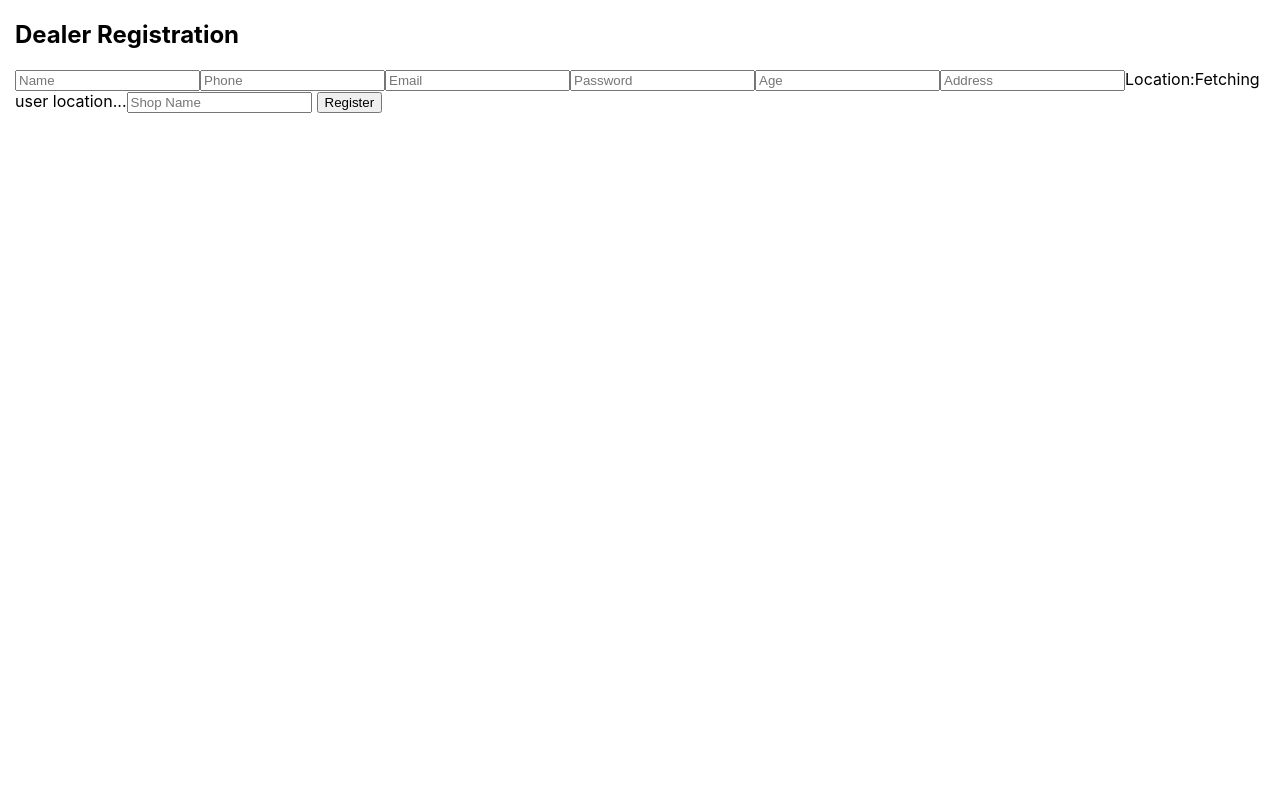
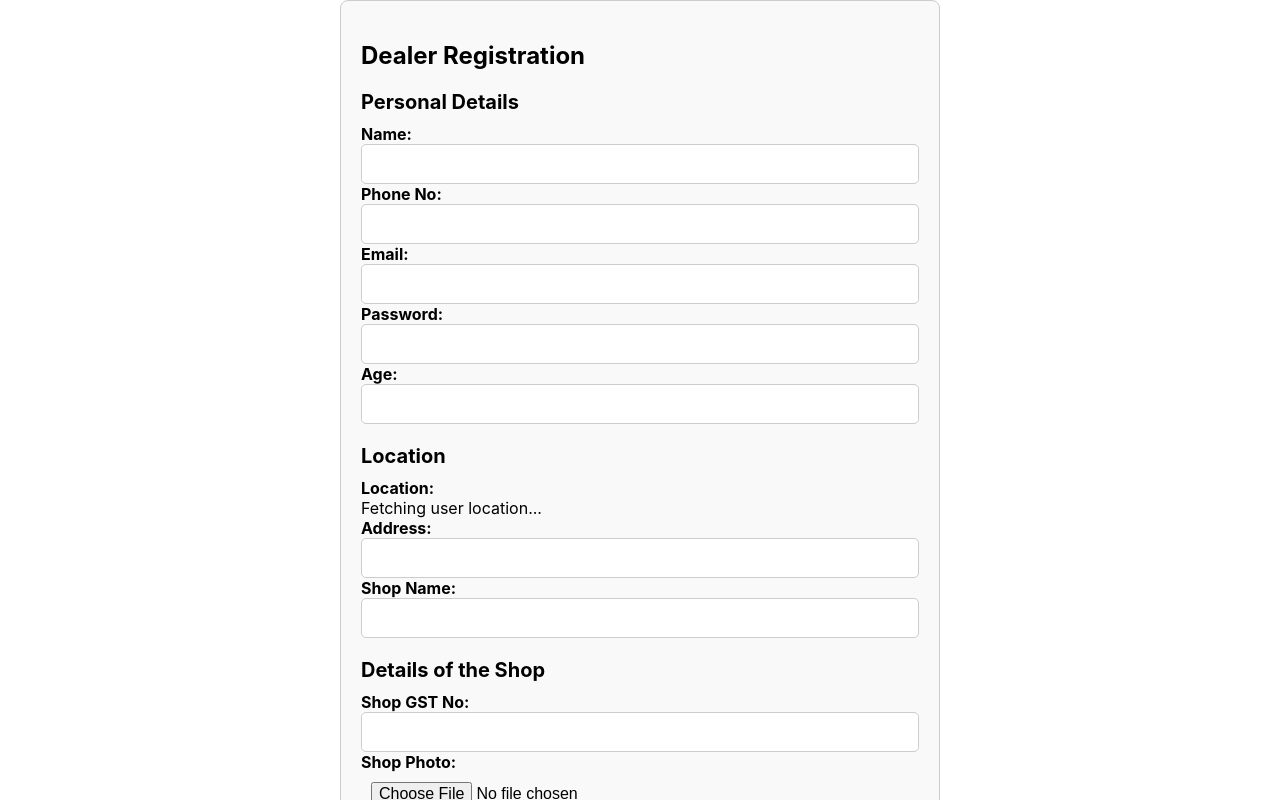
Before and after one commit to prasad217/local-front-end, a React (Create React App) app: page /dealer/register in a window 1280 px wide. Built offline with nearby package versions, Linux system fonts and the light colour scheme; no server answers.

Commit message:
nearby cart page adding according to dealers

```diff
--- a/src/components/DealerRegistration.jsx
+++ b/src/components/DealerRegistration.jsx
@@ -1,7 +1,8 @@
 import React, { useState, useEffect } from 'react';
+import styles from './DealerRegistration.module.css'; // Import CSS module
 
 function DealerRegistration() {
-    const [registrationForm, setRegistrationForm] = useState({
+  const [formData, setFormData] = useState({
     name: '',
     phone: '',
     email: '',
@@ -9,68 +10,81 @@ function DealerRegistration() {
     age: '',
     address: '',
     locationLink: '',
-        shopName: ''
+    shopName: '',
+    shopGST: '',
+    shopPhoto: null,
+    storeType: '',
+    openDays: {
+      sunday: false,
+      monday: false,
+      tuesday: false,
+      wednesday: false,
+      thursday: false,
+      friday: false,
+      saturday: false
+    },
+    openingTime: '',
+    closingTime: ''
   });
-    const [otp, setOtp] = useState('');
-    const [emailForOtp, setEmailForOtp] = useState('');
 
   useEffect(() => {
     getLocation();
   }, []);
 
   const handleInputChange = (e) => {
-        setRegistrationForm({ ...registrationForm, [e.target.name]: e.target.value });
+    const { name, value, type } = e.target;
+    console.log(`Name: ${name}, Value: ${value}`);
+
+    const newValue = type === 'file' ? e.target.files[0] : value;
+    setFormData(prevState => ({
+      ...prevState,
+      [name]: newValue
+    }));
   };
 
-    const handleSubmit = (e) => {
-        e.preventDefault();
-        fetch('http://localhost:3001/dealer/register', {
-            method: 'POST',
-            headers: {
-                'Content-Type': 'application/json',
-            },
-            body: JSON.stringify(registrationForm),
-        })
-        .then(response => response.json())
-        .then(data => {
-            alert(data.message);
-            if (data.success) {
-                setEmailForOtp(registrationForm.email);
+
+  const handleDayChange = (e) => {
+    const { name, checked } = e.target;
+    setFormData(prevState => ({
+      ...prevState,
+      openDays: {
+        ...prevState.openDays,
+        [name]: checked
       }
-        })
-        .catch((error) => {
-            console.error('Error:', error);
-        });
+    }));
   };
 
-    const handleOtpChange = (e) => {
-        setOtp(e.target.value);
+  const handleSubmit = async (e) => {
+    e.preventDefault();
+    // Assuming you have an endpoint /api/dealer/register to handle the post request
+    try {
+      const formDataToSend = new FormData();
+      Object.entries(formData).forEach(([key, value]) => {
+        formDataToSend.append(key, value);
+      });
+      const response = await fetch('http://localhost:3001/dealer/register', {
+        method: 'POST',
+        body: formDataToSend
+      });
+
+      if (!response.ok) throw new Error('Failed to register');
+      // Handle success
+      console.log('Dealer registered successfully');
+    } catch (error) {
+      console.error('Error registering dealer:', error);
+    }
   };
 
-    const verifyOtp = (e) => {
-        e.preventDefault();
-        fetch('http://localhost:3001/dealer/verify-otp', {
-            method: 'POST',
-            headers: {
-                'Content-Type': 'application/json',
-            },
-            body: JSON.stringify({ email: emailForOtp, otp }),
-        })
-        .then(response => response.json())
-        .then(data => {
-            alert(data.message);
-        })
-        .catch((error) => {
-            console.error('Error:', error);
-        });
-    };
 
   const getLocation = () => {
     if (navigator.geolocation) {
       navigator.geolocation.getCurrentPosition(
         (position) => {
-                    const locationLink = `https://www.google.com/maps?q=${position.coords.latitude},${position.coords.longitude}`;
-                    setRegistrationForm(prevState => ({
+          const latitude = position.coords.latitude;
+          const longitude = position.coords.longitude;
+          const locationLink = `https://www.google.com/maps?q=${latitude},${longitude}`;
+
+          setFormData(prevState => ({
             ...prevState,
             locationLink
           }));
@@ -86,43 +100,96 @@ function DealerRegistration() {
   };
 
   return (
-        <div className="container">
+    <div className={styles.container}>
       <h2>Dealer Registration</h2>
       <form onSubmit={handleSubmit}>
-                <input type="text" name="name" placeholder="Name" value={registrationForm.name} onChange={handleInputChange} />
-                <input type="tel" name="phone" placeholder="Phone" value={registrationForm.phone} onChange={handleInputChange} />
-                <input type="email" name="email" placeholder="Email" value={registrationForm.email} onChange={handleInputChange} />
-                <input type="password" name="password" placeholder="Password" value={registrationForm.password} onChange={handleInputChange} />
-                <input type="number" name="age" placeholder="Age" value={registrationForm.age} onChange={handleInputChange} />
-                <input type="text" name="address" placeholder="Address" value={registrationForm.address} onChange={handleInputChange} />
+        <div className={styles.template}>
+          <h3>Personal Details</h3>
+          <div className="form-group">
+            <label htmlFor="name">Name:</label>
+            <input type="text" id="name" name="name" required onChange={handleInputChange} />
+          </div>
+          <div className="form-group">
+            <label htmlFor="phone">Phone No:</label>
+            <input type="tel" id="phone" name="phone" required onChange={handleInputChange} />
+          </div>
+          <div className="form-group">
+            <label htmlFor="email">Email:</label>
+            <input type="email" id="email" name="email" required onChange={handleInputChange} />
+          </div>
+          <div className="form-group">
+            <label htmlFor="password">Password:</label>
+            <input type="password" id="password" name="password" required onChange={handleInputChange} />
+          </div>
+          <div className="form-group">
+            <label htmlFor="age">Age:</label>
+            <input type="number" id="age" name="age" required onChange={handleInputChange} />
+          </div>
+        </div>
+
+        <div className={styles.template}>
+          <h3>Location</h3>
+          <div className="form-group">
             <label htmlFor="location">Location:</label>
             <span id="user-location">
-                    {registrationForm.locationLink ? (
-                        <a href={registrationForm.locationLink} target="_blank" rel="noopener noreferrer">View your location</a>
+              {formData.locationLink ? (
+                <a href={formData.locationLink} target="_blank" rel="noopener noreferrer">View your location</a>
               ) : (
                 'Fetching user location...'
               )}
             </span>
-                <input type="text" name="shopName" placeholder="Shop Name" value={registrationForm.shopName} onChange={handleInputChange} />
+          </div>
+          <div className="form-group">
+            <label htmlFor="address">Address:</label>
+            <input type="text" id="address" name="address" required onChange={handleInputChange} />
+          </div>
+          <input type="hidden" id="location-link" name="locationLink" value={formData.locationLink} />
+          <div className="form-group">
+            <label htmlFor="shopName">Shop Name:</label>
+            <input type="text" id="shopName" name="shopName" required onChange={handleInputChange} />
+          </div>
+        </div>
+
+        <div className={styles.template}>
+          <h3>Details of the Shop</h3>
+          <div className="form-group">
+            <label htmlFor="shopGST">Shop GST No:</label>
+            <input type="text" id="shopGST" name="shopGST" onChange={handleInputChange} />
+          </div>
+          <div className="form-group">
+            <label htmlFor="shopPhoto">Shop Photo:</label>
+            <input type="file" id="shopPhoto" name="shopPhoto" accept="image/*" onChange={handleInputChange} />
+          </div>
+        </div>
+
+        <div className={styles.template}>
+          <h3>Shop Opening Times</h3>
+          <div className={styles.openingTime}>
+            {Object.keys(formData.openDays).map(day => (
+              <div key={day}>
+                <label htmlFor={day}>{day.charAt(0).toUpperCase() + day.slice(1)}:</label>
+                <input
+                  type="checkbox"
+                  id={day}
+                  name={day}
+                  checked={formData.openDays[day]}
+                  onChange={handleDayChange}
+                />
+              </div>
+            ))}
+          </div>
+          <div className="form-group">
+            <label htmlFor="openingTime">Opening Time:</label>
+            <input type="time" id="openingTime" name="openingTime" required onChange={handleInputChange} />
+          </div>
+          <div className="form-group">
+            <label htmlFor="closingTime">Closing Time:</label>
+            <input type="time" id="closingTime" name="closingTime" required onChange={handleInputChange} />
+          </div>
+        </div>
+
         <button type="submit">Register</button>
       </form>
-            {emailForOtp && (
-                <>
-                   <h2>Verify OTP</h2>
-                    <form onSubmit={verifyOtp}>
-                        <label htmlFor="otpInput">OTP:</label> {/* Ensure this label is correctly associated */}
-                        <input
-                            type="text"
-                            id="otpInput" // This id matches the htmlFor of the label
-                            placeholder="Enter OTP"
-                            value={otp}
-                            onChange={handleOtpChange}
-                            required
-                        />
-                        <button type="submit">Verify OTP</button>
-                    </form>
-                </>
-            )}
     </div>
   );
 }
--- /dev/null
+++ b/src/components/DealerRegistration.module.css
@@ -0,0 +1,165 @@
+.container {
+    max-width: 600px;
+    margin: 0 auto;
+    padding: 20px;
+    border: 1px solid #ccc;
+    border-radius: 8px;
+    background-color: #f9f9f9;
+  }
+
+  .template {
+    margin-bottom: 20px;
+  }
+
+  .template h3 {
+    font-size: 20px;
+    margin-bottom: 10px;
+  }
+
+  .form-group {
+    margin-bottom: 15px;
+  }
+
+  label {
+    font-weight: bold;
+    display: block;
+  }
+
+  input[type="text"],
+  input[type="tel"],
+  input[type="email"],
+  input[type="password"],
+  input[type="number"],
+  select {
+    width: 100%;
+    padding: 10px;
+    font-size: 16px;
+    border: 1px solid #ccc;
+    border-radius: 5px;
+  }
+
+  input[type="file"] {
+    width: 100%;
+    padding: 10px;
+    font-size: 16px;
+  }
+
+  button[type="submit"] {
+    padding: 10px 20px;
+    font-size: 16px;
+    background-color: #007bff;
+    color: #fff;
+    border: none;
+    border-radius: 5px;
+    cursor: pointer;
+  }
+
+  button[type="submit"]:hover {
+    background-color: #0056b3;
+  }
+
+  #user-location {
+    display: block;
+    margin-top: 5px;
+  }
+
+  #user-location a {
+    color: #007bff;
+    text-decoration: none;
+  }
+
+  #user-location a:hover {
+    text-decoration: underline;
+  }.container {
+    max-width: 600px;
+    margin: 0 auto;
+    padding: 20px;
+    border: 1px solid #ccc;
+    border-radius: 8px;
+    background-color: #f9f9f9;
+  }
+
+  .template {
+    margin-bottom: 20px;
+  }
+
+  .template h3 {
+    font-size: 20px;
+    margin-bottom: 10px;
+  }
+
+  .form-group {
+    margin-bottom: 15px;
+  }
+
+  label {
+    font-weight: bold;
+    display: block;
+  }
+
+  input[type="text"],
+  input[type="tel"],
+  input[type="email"],
+  input[type="password"],
+  input[type="number"],
+  select {
+    width: 100%;
+    padding: 10px;
+    font-size: 16px;
+    border: 1px solid #ccc;
+    border-radius: 5px;
+  }
+
+  input[type="file"] {
+    width: 100%;
+    padding: 10px;
+    font-size: 16px;
+  }
+
+  button[type="submit"] {
+    padding: 10px 20px;
+    font-size: 16px;
+    background-color: #007bff;
+    color: #fff;
+    border: none;
+    border-radius: 5px;
+    cursor: pointer;
+  }
+
+  button[type="submit"]:hover {
+    background-color: #0056b3;
+  }
+
+  #user-location {
+    display: block;
+    margin-top: 5px;
+  }
+
+  #user-location a {
+    color: #007bff;
+    text-decoration: none;
+  }
+
+  #user-location a:hover {
+    text-decoration: underline;
+  }
+
+  /* Adjustments for Shop Opening Times */
+  .openingTime {
+    display: flex;
+    flex-wrap: wrap;
+  }
+
+  .openingTime > div {
+    width: 50%;
+  }
+
+
+  .openingTime {
+    display: grid;
+    grid-template-columns: 1fr 1fr;
+  }
+
+  .openingTime div {
+    margin-bottom: 5px;
+  }
--- a/src/components/Navbar.jsx
+++ b/src/components/Navbar.jsx
@@ -98,11 +98,7 @@ function Navbar() {
               <Link to="/signin">Sign In</Link>
             </div>
           )}
-          <div className="navRight">
-            <Link to="/dealers/nearby" className="nearbyStoresButton">
-              Get Nearby Stores
-            </Link>
-          </div>
+
         </div>
       </div>
     </nav>
--- a/src/components/NearbyCheckout.jsx
+++ b/src/components/NearbyCheckout.jsx
@@ -6,52 +6,99 @@ function NearbyCheckout() {
   const [addresses, setAddresses] = useState([]);
   const [selectedAddress, setSelectedAddress] = useState('');
   const [cartItems, setCartItems] = useState([]);
+  const [address, setAddress] = useState({
+    name: '',
+    door_no: '',
+    address_lane: '',
+    landmark: '',
+    pincode: '',
+    city: '',
+    state: '',
+    phonenumber: '',
+  });
   const [error, setError] = useState('');
-  const [userLongitude, setUserLongitude] = useState(null);
+  const [showAddressForm, setShowAddressForm] = useState(false);
 
-  // Fetch user's longitude
+  // Fetch addresses and cart items
   useEffect(() => {
-    fetch(`http://localhost:3000/api/user/longitude`, {
-      method: 'GET',
-      credentials: 'include',
-    })
-      .then(response => response.json())
-      .then(data => {
-        setUserLongitude(data.longitude);
-      })
-      .catch(error => {
-        console.error('Error fetching user longitude:', error);
-      });
-  }, []);
-
-  // Fetch nearby addresses
-  useEffect(() => {
-    if (userLongitude !== null) {
     fetch(`http://localhost:3000/api/users/nearby-addresses`, {
       method: 'GET',
       credentials: 'include',
     })
     .then(response => response.json())
     .then(data => {
-          // Filter addresses based on user's longitude
-          const filteredAddresses = data.filter(address => address.longitude === userLongitude);
-          setAddresses(filteredAddresses);
-          if (filteredAddresses.length > 0) {
-            setSelectedAddress(filteredAddresses[0].id);
+      setAddresses(data);
+      if (data.length > 0) {
+        setSelectedAddress(data[0].id);
       }
     })
     .catch(error => {
       console.error('Error:', error);
-          setError('Failed to load nearby addresses. Please try again later.');
+      setError('Failed to load addresses. Please try again later.');
     });
+
+    fetch('http://localhost:3000/api/nearby/cart', {
+      method: 'GET',
+      credentials: 'include',
+    })
+    .then(response => {
+      if (!response.ok) {
+        throw new Error('Failed to fetch');
       }
-  }, [userLongitude]);
-  // Rest of the component code...
+      return response.json();
+    })
+    .then(data => {
+      setCartItems(data);
+    })
+    .catch(error => {
+      console.error('Error:', error);
+    });
+  }, []);
+
   const handleSelectAddress = event => {
     setSelectedAddress(event.target.value);
   };
 
-  // Calculate totalPrice
+  const handleInputChange = e => {
+    const { name, value } = e.target;
+    setAddress(prevState => ({
+      ...prevState,
+      [name]: value,
+    }));
+  };
+
+  const handleSubmit = async e => {
+    e.preventDefault();
+    fetch(`http://localhost:3000/api/nearby/address`, {
+      method: 'POST',
+      credentials: 'include',
+      headers: {
+        'Content-Type': 'application/json',
+      },
+      body: JSON.stringify(address),
+    })
+    .then(response => response.json())
+    .then(data => {
+      setAddress({
+        name: '',
+        door_no: '',
+        address_lane: '',
+        landmark: '',
+        pincode: '',
+        city: '',
+        state: '',
+        phonenumber: '',
+      });
+      setAddresses([...addresses, data]);
+      setSelectedAddress(data.id);
+      setShowAddressForm(false);
+    })
+    .catch(error => {
+      console.error('Error:', error);
+      setError('Failed to submit the address. Please try again.');
+    });
+  };
+
   const totalPrice = cartItems.reduce((total, item) => total + item.price * item.quantity, 0);
 
   const placeOrder = () => {
@@ -61,7 +108,7 @@ function NearbyCheckout() {
       totalPrice: totalPrice,
     };
 
-    fetch('http://localhost:3000/api/nearby-orders', {
+    fetch('http://localhost:3001/api/nearby/orders', {
       method: 'POST',
       credentials: 'include',
       headers: {
@@ -77,12 +124,11 @@ function NearbyCheckout() {
     })
     .then(data => {
       console.log("Order placed successfully", data);
-        setCartItems([]); // Clear the cart in the frontend
-        navigate('/order-confirmation'); // Navigate to confirmation page or show success message
+      setCartItems([]); // Clear the cart
+      navigate('/order-confirmation'); // Navigate to confirmation page
     })
     .catch(error => {
       console.error('Error:', error);
-        // Handle errors (e.g., show an error message to the user)
     });
   };
 
@@ -93,47 +139,65 @@ function NearbyCheckout() {
 
       {addresses.length > 0 && (
   <div>
-          <h2>Nearby Addresses</h2>
+    <h2>Available Addresses</h2>
     {addresses.map((addr) => (
       <div key={addr.id} style={{ marginBottom: "20px", border: "1px solid #ccc", padding: "10px" }}>
         <input
           type="radio"
           id={`address-${addr.id}`}
           name="selectedAddress"
-                value={addr.id.toString()}
-                checked={selectedAddress === addr.id.toString()}
+          value={addr.id ? addr.id.toString() : ''}
+          checked={selectedAddress === (addr.id ? addr.id.toString() : '')}
           onChange={handleSelectAddress}
           style={{ marginRight: "10px" }}
         />
-              <label htmlFor={`address-${addr.id}`} style={{ fontWeight: "bold" }}>
+        <label htmlFor={`address-${addr.id}`}>
           Select This Address
         </label>
         <div><strong>Name:</strong> {addr.name}</div>
-              <div><strong>Address:</strong> {addr.address}</div>
+        <div><strong>Door No:</strong> {addr.door_no},</div>
+        <div><strong>Address Lane:</strong> {addr.address_lane},</div>
+        <div><strong>Landmark:</strong> {addr.landmark},</div>
+        <div><strong>Pincode:</strong> {addr.pincode},</div>
+        <div><strong>City:</strong> {addr.city},</div>
+        <div><strong>State:</strong> {addr.state}</div>
+        <div><strong>Phone Number:</strong> {addr.phonenumber}</div>
       </div>
     ))}
   </div>
+)}
+
+
+      <button onClick={() => setShowAddressForm(true)} style={{ margin: "20px 0" }}>Add New Address</button>
+
+      {showAddressForm && (
+        <form onSubmit={handleSubmit}>
+          <h2>Add Address</h2>
+          <label>Name:<input type="text" name="name" value={address.name} onChange={handleInputChange} /></label>
+          <label>Door No:<input type="text" name="door_no" value={address.door_no} onChange={handleInputChange} /></label>
+          <label>Address Lane:<input type="text" name="address_lane" value={address.address_lane} onChange={handleInputChange} /></label>
+          <label>Landmark:<input type="text" name="landmark" value={address.landmark} onChange={handleInputChange} /></label>
+          <label>Pincode:<input type="text" name="pincode" value={address.pincode} onChange={handleInputChange} /></label>
+          <label>City:<input type="text" name="city" value={address.city} onChange={handleInputChange} /></label>
+          <label>State:<input type="text" name="state" value={address.state} onChange={handleInputChange} /></label>
+          <label>Phone Number:<input type="text" name="phonenumber" value={address.phonenumber} onChange={handleInputChange} /></label>
+          <button type="submit">Submit Address</button>
+        </form>
       )}
 
       {/* Preview Order Section */}
       <div>
         <h2>Preview Order</h2>
         {cartItems.length > 0 ? (
-          <>
           <ul>
             {cartItems.map((item) => (
               <li key={item.id}>{`${item.name} X ${item.quantity} = ${item.price * item.quantity}`}</li>
             ))}
           </ul>
-            <p><strong>Total Price: </strong>{totalPrice}</p>
-          </>
         ) : (
           <p>Your cart is empty.</p>
         )}
-      </div>
-
-      {/* Place Order Button */}
-      <div style={{ padding: '20px 0' }}>
+        <p><strong>Total Price: </strong>{totalPrice}</p>
         <button onClick={placeOrder} style={{ padding: '10px 20px', fontSize: '16px' }}>
           Place Order
         </button>
```
Also changed, not shown: src/components/DealerProducts.jsx (+39 -6 lines), src/components/NearbyNavbar.jsx (+15 -6 lines), src/components/NearbyNavbar.module.css (+8 -0 lines). Lines whose indentation alone changed are shown as unchanged.
